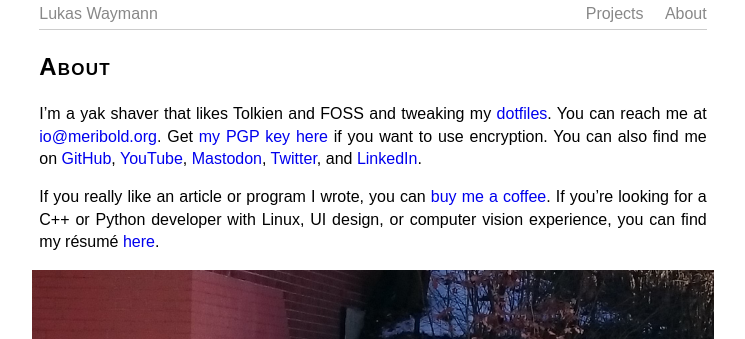
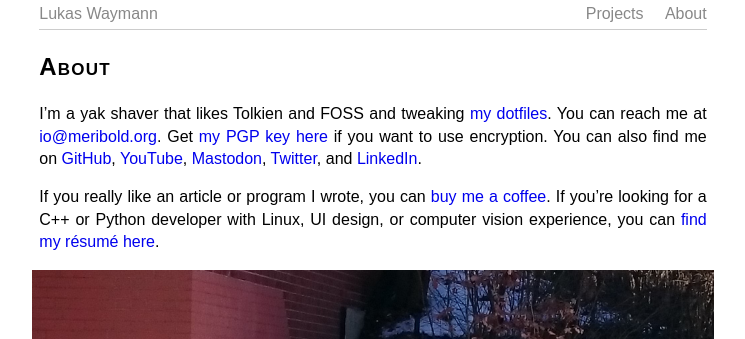
Before and after one commit to meribold/meribold.org, a Jekyll site: the page built from about.md, in a window 1280 px wide. Shown: the top 339 px of the page, without its empty margins (267-1012 px from the left). Built offline with Jekyll 4.4.1, drawn with Linux system fonts in a browser that asks for light colours.

```diff
--- a/about.md
+++ b/about.md
@@ -6,7 +6,7 @@ last_modified_at: 2020-01-07
 permalink: /about/
 ---
 
-I'm a yak shaver that likes Tolkien and FOSS and tweaking my [dotfiles][].  You can reach
+I'm a yak shaver that likes Tolkien and FOSS and tweaking [my dotfiles][].  You can reach
 me at <a href="mailto:{{ site.email }}">{{ site.email }}</a>.  Get [my PGP key
 here](/pgp-key-meribold-7066ac79c4592c12.txt) if you want to use encryption.  You can also
 find me on [GitHub](https://github.com/meribold),
```
Also changed, not shown: other parts of about.md (+3 -3 lines), _projects/nutshell_dynamics.md (+1 -1 lines), _projects/signal-cli.bash.md (+1 -1 lines), _projects/trackhack.md (+1 -1 lines).
